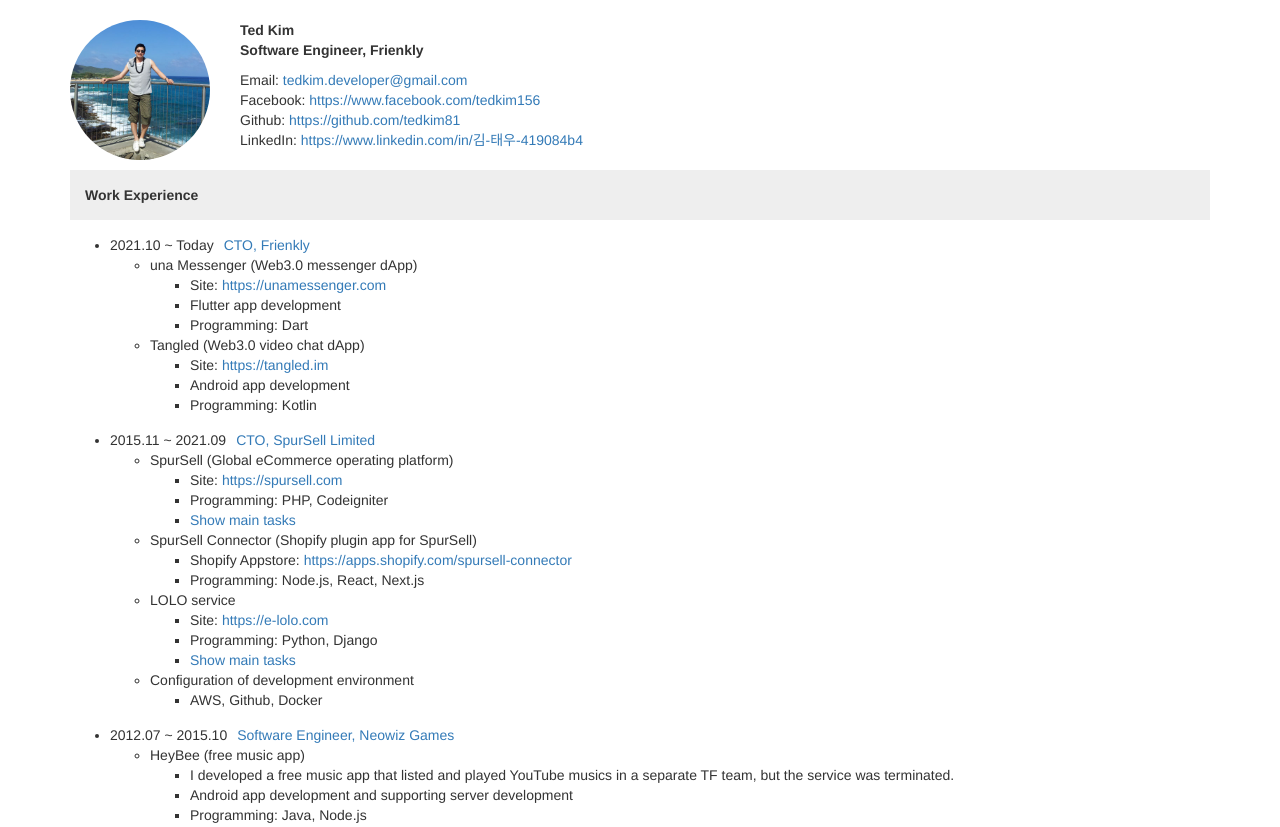
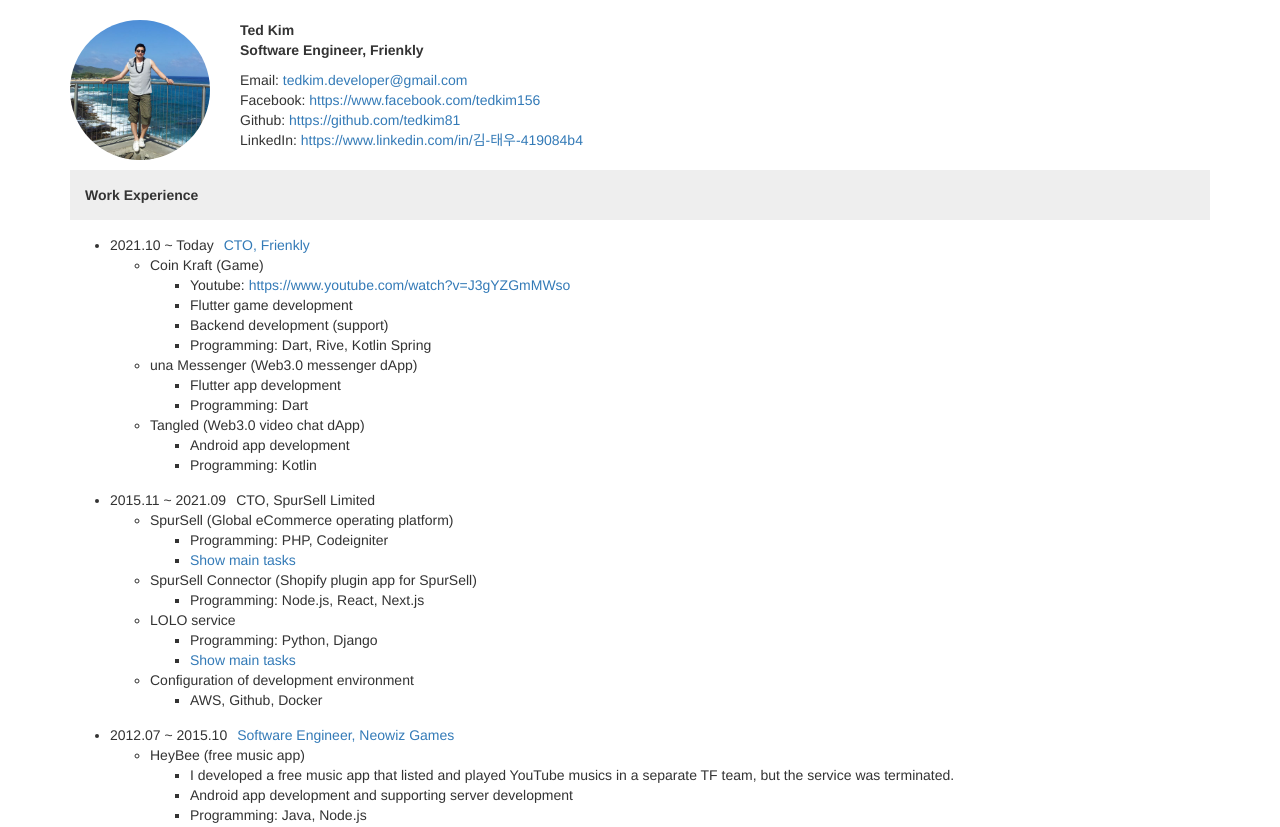
Before and after one commit to tedkim81/iamted, a Django app: page / in a window 1280 px wide. Shown: the part 50-877 px from the top of the page. Run offline with Django 3.2, Linux system fonts and the light colour scheme; data that the repository does not hold is empty; parts of the project's set-up code (start-up, migrations or seed data) failed here and were passed over; some libraries are stand-ins or nearby versions.

Commit message:
일부 내용 수정

```diff
--- a/app/templates/profile.html
+++ b/app/templates/profile.html
@@ -179,40 +179,43 @@
         <ul class="cont-list">
             <li class="cont-li">2021.10 ~ Today<a href="http://frienkly.me" target="_blank" class="company-link">CTO, Frienkly</a>
                 <ul>
+                    <li>{% trans "Coin Kraft (Game)" %}
+                        <ul>
+                            <li>Youtube: <a href="https://www.youtube.com/watch?v=J3gYZGmMWso" target="_blank">https://www.youtube.com/watch?v=J3gYZGmMWso</a></li>
+                            <li>{% trans "Flutter game development" %}</li>
+                            <li>{% trans "Backend development (support)" %}</li>
+                            <li>{% trans "Programming" %}: Dart, Rive, Kotlin Spring</li>
+                        </ul>
+                    </li>
                     <li>{% trans "una Messenger (Web3.0 messenger dApp)" %}
                         <ul>
-                            <li>Site: <a href="https://unamessenger.com" target="_blank">https://unamessenger.com</a></li>
                             <li>{% trans "Flutter app development" %}</li>
                             <li>{% trans "Programming" %}: Dart</li>
                         </ul>
                     </li>
                     <li>{% trans "Tangled (Web3.0 video chat dApp)" %}
                         <ul>
-                            <li>Site: <a href="https://tangled.im" target="_blank">https://tangled.im</a></li>
                             <li>{% trans "Android app development" %}</li>
                             <li>{% trans "Programming" %}: Kotlin</li>
                         </ul>
                     </li>
                 </ul>
             </li>
-            <li class="cont-li">2015.11 ~ 2021.09<a href="https://spursell.com/home" target="_blank" class="company-link">CTO, SpurSell Limited</a>
+            <li class="cont-li">2015.11 ~ 2021.09<span class="company-link">CTO, SpurSell Limited</span>
                 <ul>
                     <li>{% trans "SpurSell (Global eCommerce operating platform)" %}
                         <ul>
-                            <li>Site: <a href="https://spursell.com" target="_blank">https://spursell.com</a></li>
                             <li>{% trans "Programming" %}: PHP, Codeigniter</li>
                             <li><a class="link-open-modal" data-toggle="modal" data-target="#modal-spursell-maintasks">{% trans "Show main tasks" %}</a></li>
                         </ul>
                     </li>
                     <li>{% trans "SpurSell Connector (Shopify plugin app for SpurSell)" %}
                         <ul>
-                            <li>{% trans "Shopify Appstore" %}: <a href="https://apps.shopify.com/spursell-connector" target="_blank">https://apps.shopify.com/spursell-connector</a></li>
                             <li>{% trans "Programming" %}: Node.js, React, Next.js</li>
                         </ul>
                     </li>
                     <li>{% trans "LOLO service" %}
                         <ul>
-                            <li>Site: <a href="https://e-lolo.com" target="_blank">https://e-lolo.com</a></li>
                             <li>{% trans "Programming" %}: Python, Django</li>
                             <li><a class="link-open-modal" data-toggle="modal" data-target="#modal-lolo-maintasks">{% trans "Show main tasks" %}</a></li>
                         </ul>
```
Also changed, not shown: locale/en/LC_MESSAGES/django.po, locale/ko/LC_MESSAGES/django.po, 1 other file.
